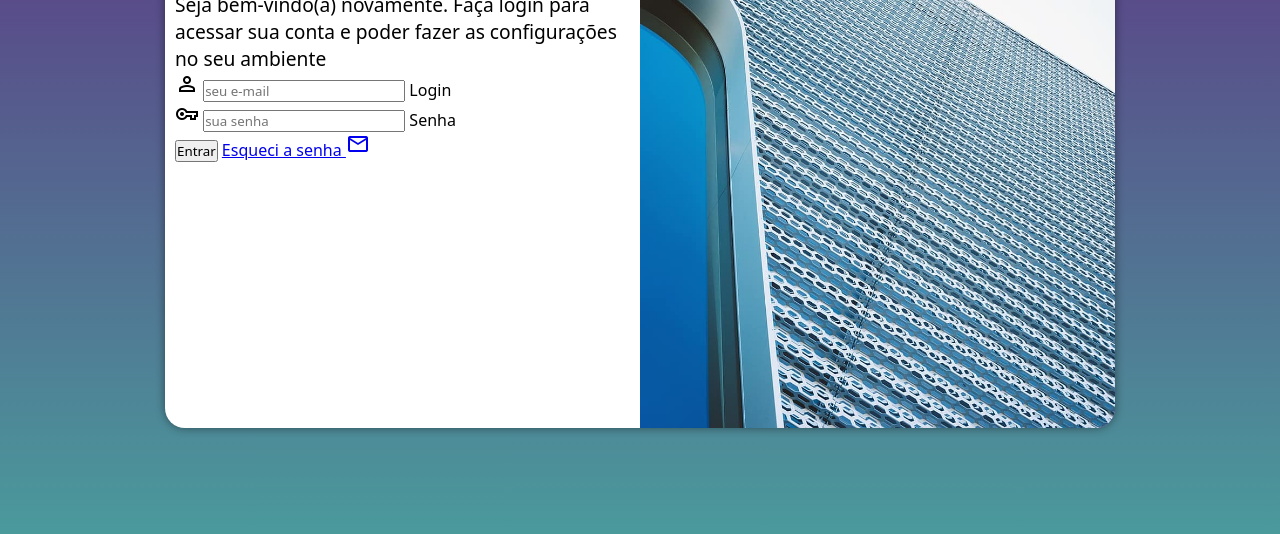
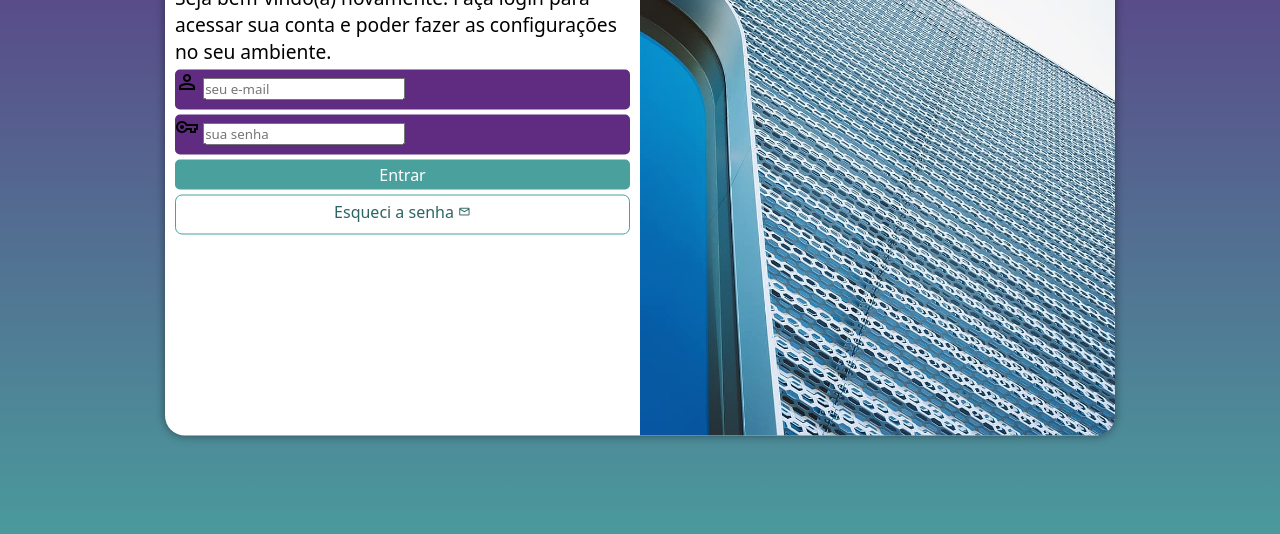
Before and after one commit to carolpoluba/projeto-login, a plain HTML site: page index.html in a window 1280 px wide. Shown: the part 222-756 px from the top of the page. Drawn offline with nearby package versions, Linux system fonts and the light colour scheme.

Commit message:
formatacao do formulario

```diff
--- a/estilos/style.css
+++ b/estilos/style.css
@@ -34,7 +34,7 @@ section#login {
 
     background-color: white;
     width: 250px;
-    height: 500px;
+    height: 515px;
     border-radius: 20px;
     box-shadow: 0px 0px 10px rgba(0, 0, 0, 0.450);
 
@@ -63,3 +63,55 @@ div#formulario > h1 {
 div#formulario > p {
     font-size: 0.8em;
 }
+
+form > div.campo {
+    background-color: #5f2c82;
+    display: block;
+    width: 100%;
+    height: 40px;
+    border-radius: 5px;
+    margin: 5px 0px;
+}
+
+div.campo > label {
+    display: none;
+}
+
+form > input[type=submit] {
+    display: block;
+    font-size: 1em;
+    width: 100%;
+    height: 30px;
+    background-color: #49a09d;
+    color: white;
+    border: none;
+    border-radius: 5px;
+    cursor: pointer;
+}
+
+form > input[type=submit]:hover {
+    background-color: #2d6462;
+}
+
+form > a.botao {
+    display: block;
+    text-align: center;
+    font-size: 1em;
+    width: 100%;
+    height: 40px;
+    padding-top: 5px;
+    margin-top: 5px;
+    background-color: white;
+    color: #2d6462;
+    border: 1px solid #49a09d;
+    border-radius: 7px;
+    text-decoration: none;
+}
+
+form > a.botao:hover {
+    background-color: #6cd3cf;
+}
+
+form > a.botao > span {
+    font-size: 0.8em;
+}
--- a/index.html
+++ b/index.html
@@ -16,7 +16,7 @@
             </div>
             <div id="formulario">
                 <h1>Login</h1>
-                <p>Seja bem-vindo(a) novamente. Faça login para acessar sua conta e poder fazer as configurações no seu ambiente</p>
+                <p>Seja bem-vindo(a) novamente. Faça login para acessar sua conta e poder fazer as configurações no seu ambiente.</p>
                 <form action="login.php" method="post" autocomplete="on">
                     <div class="campo">
                         <span class="material-symbols-outlined">person</span>
@@ -29,7 +29,7 @@
                         <label for="isenha">Senha</label>
                     </div>
                     <input type="submit" value="Entrar">
-                    <a href="esqueci.html">Esqueci a senha <span class="material-symbols-outlined">mail</span></a>
+                    <a href="esqueci.html" class="botao">Esqueci a senha <span class="material-symbols-outlined">mail</span></a>
                 </form>
             </div>
         </section>
```
